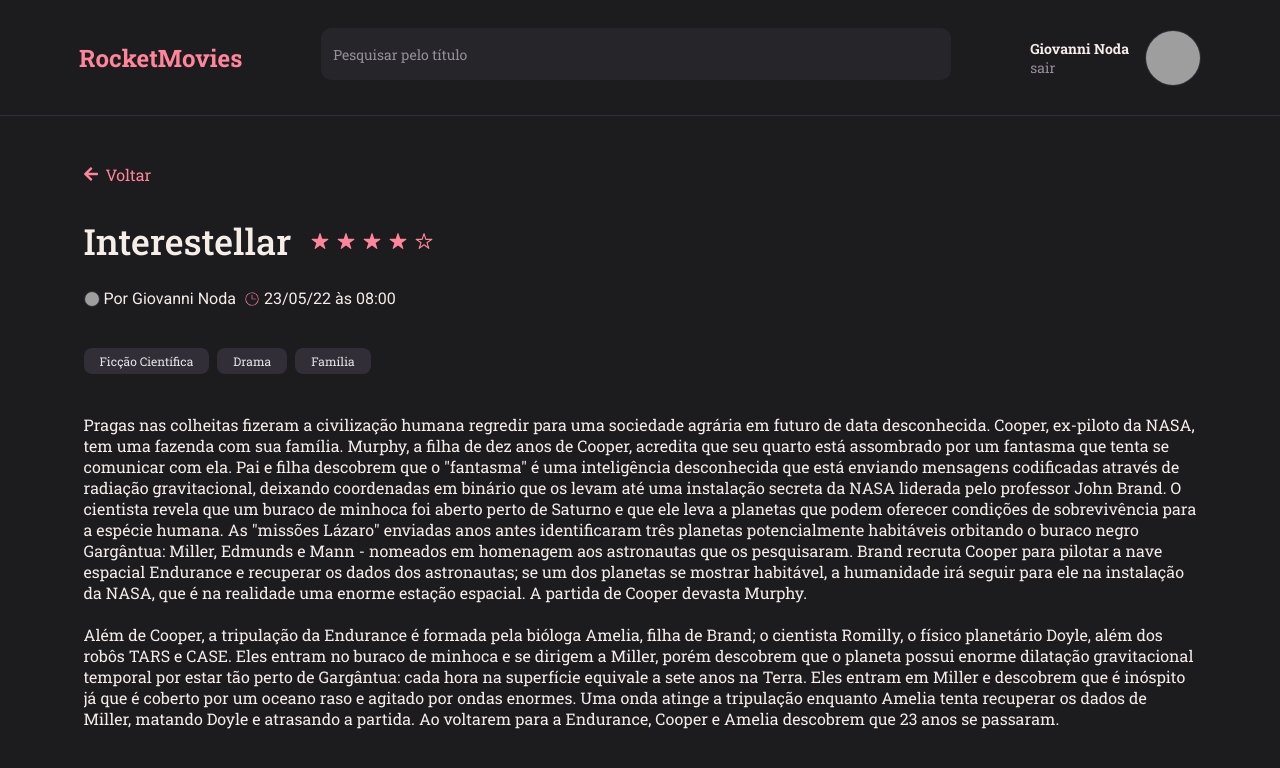
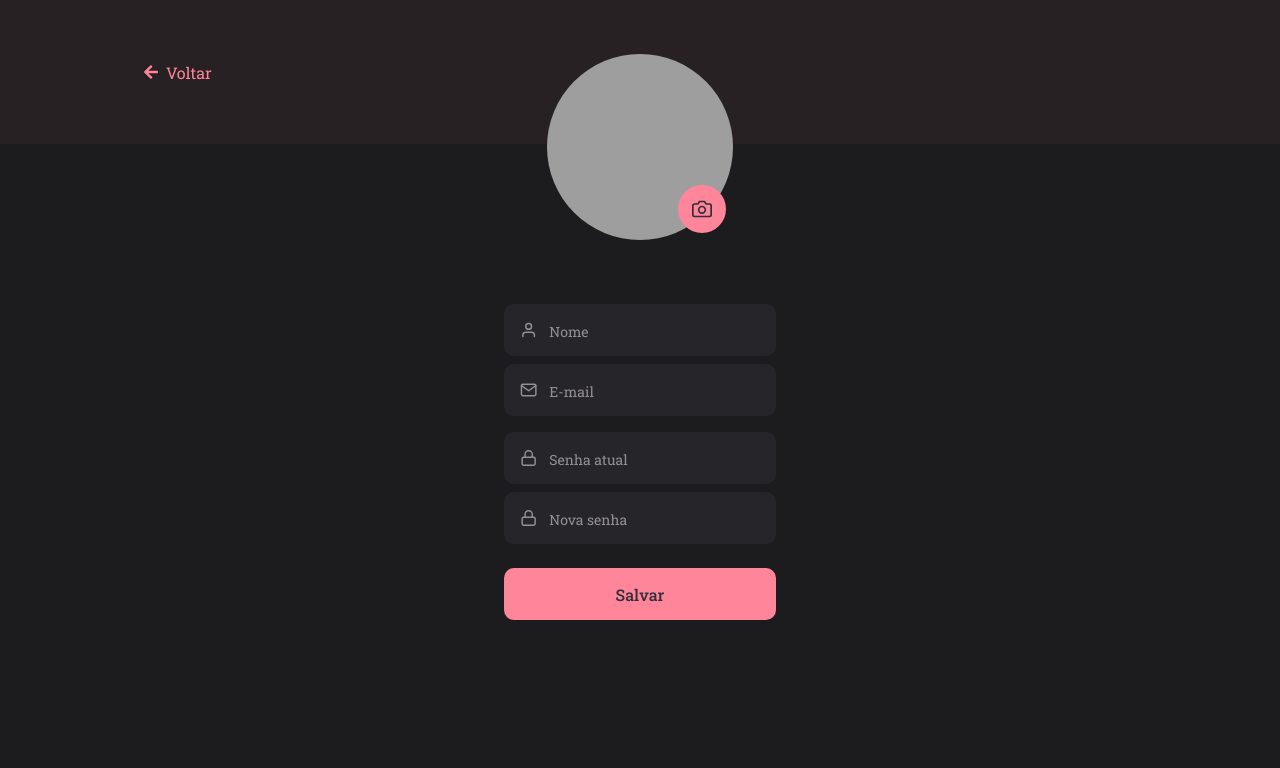
Before and after one commit to GiovanniNoda/rocket-movies, a React (Vite) app in the folder rocketmovies/: page / in a window 1280 px wide. Shown: the top 768 px of the page. Built offline with nearby package versions, Linux system fonts and the light colour scheme; grey boxes are pictures that could not be loaded.

Commit message:
Profile finalizado

```diff
--- a/rocketmovies/src/main.jsx
+++ b/rocketmovies/src/main.jsx
@@ -4,13 +4,13 @@
 import GlobalStyles from './styles/global'
 import theme from './styles/theme'
 
-import { Preview } from './pages/Preview'
+import { Profile } from './pages/Profile'
 
 createRoot(document.getElementById('root')).render(
   <StrictMode>
     <ThemeProvider theme={theme}>
       <GlobalStyles />
-      <Preview />
+      <Profile />
     </ThemeProvider>
   </StrictMode>,
 )
--- /dev/null
+++ b/rocketmovies/src/pages/Profile/index.jsx
@@ -0,0 +1,47 @@
+import { Container, Form, Avatar } from "./style"
+import { ButtonText } from '../../components/ButtonText'
+import { Input } from '../../components/Input'
+import { Button } from '../../components/Button'
+import { FaArrowLeft } from "react-icons/fa"
+import { FiUser, FiMail, FiLock, FiCamera } from 'react-icons/fi'
+
+export function Profile() {
+    return(
+        <Container>
+            <header>
+                <ButtonText title="Voltar" Icon={FaArrowLeft} />
+            </header>
+            <Form>
+                <Avatar>
+                    <img src="https://github.com/giovanninoda.png" alt="Foto do usuário" />
+
+                    <label htmlFor="avatar">
+                        <FiCamera />
+
+                        <input id="avatar" type="file" />
+                    </label>
+                </Avatar>
+
+                <Input
+                     placeholder="Nome" type="text" icon={FiUser}
+                />
+
+                <Input
+                    placeholder="E-mail" type="text" icon={FiMail}
+                />
+
+                <Input
+                    placeholder="Senha atual" type="password" icon={FiLock}
+                />
+
+                <Input
+                    placeholder="Nova senha" type="password" icon={FiLock}
+                />
+
+                <Button>
+                    Salvar
+                </Button>
+            </Form>
+        </Container>
+    )
+}
--- /dev/null
+++ b/rocketmovies/src/pages/Profile/style.js
@@ -0,0 +1,75 @@
+import styled from 'styled-components'
+
+export const Container = styled.div`
+    width: 100%;
+    height: 100vh;
+    display: grid;
+    grid-template-rows: 14.4rem auto;
+    grid-template-areas:
+    "header"
+    "content";
+
+    > header {
+        grid-area: header;
+        height: 14.4rem;
+        width: 100%;
+
+        display: flex;
+        align-items: center;
+
+        padding-left: 14.4rem;
+
+        background-color: ${({ theme }) => theme.COLORS.BACKGROUND_PINK};
+    }
+`
+
+export const Form = styled.form`
+    max-width: 34.0rem;
+    margin: -9rem auto;
+
+    > :nth-child(3) {
+        margin-bottom: 1.6rem;
+    }
+`
+
+export const Avatar = styled.div`
+    position: relative;
+    margin: 0 auto 6.4rem;
+
+    width: 18.6rem;
+    height: 18.6rem;
+
+    > img {
+        width: 18.6rem;
+        height: 18.6rem;
+        border-radius: 50%;
+    }
+
+    > label {
+        width: 4.8rem;
+        height: 4.8rem;
+        border-radius: 50%;
+
+        background-color: ${({ theme }) => theme.COLORS.PINK};
+
+        display: flex;
+        align-items: center;
+        justify-content: center;
+
+        cursor: pointer;
+
+        position: absolute;
+        bottom: 7px;
+        right: 7px;
+
+        input {
+            display: none;
+        }
+
+        svg {
+            width: 2.0rem;
+            height: 2.0rem;
+            color: ${({ theme }) => theme.COLORS.GRAY_300};
+        }
+    }
+`
```
